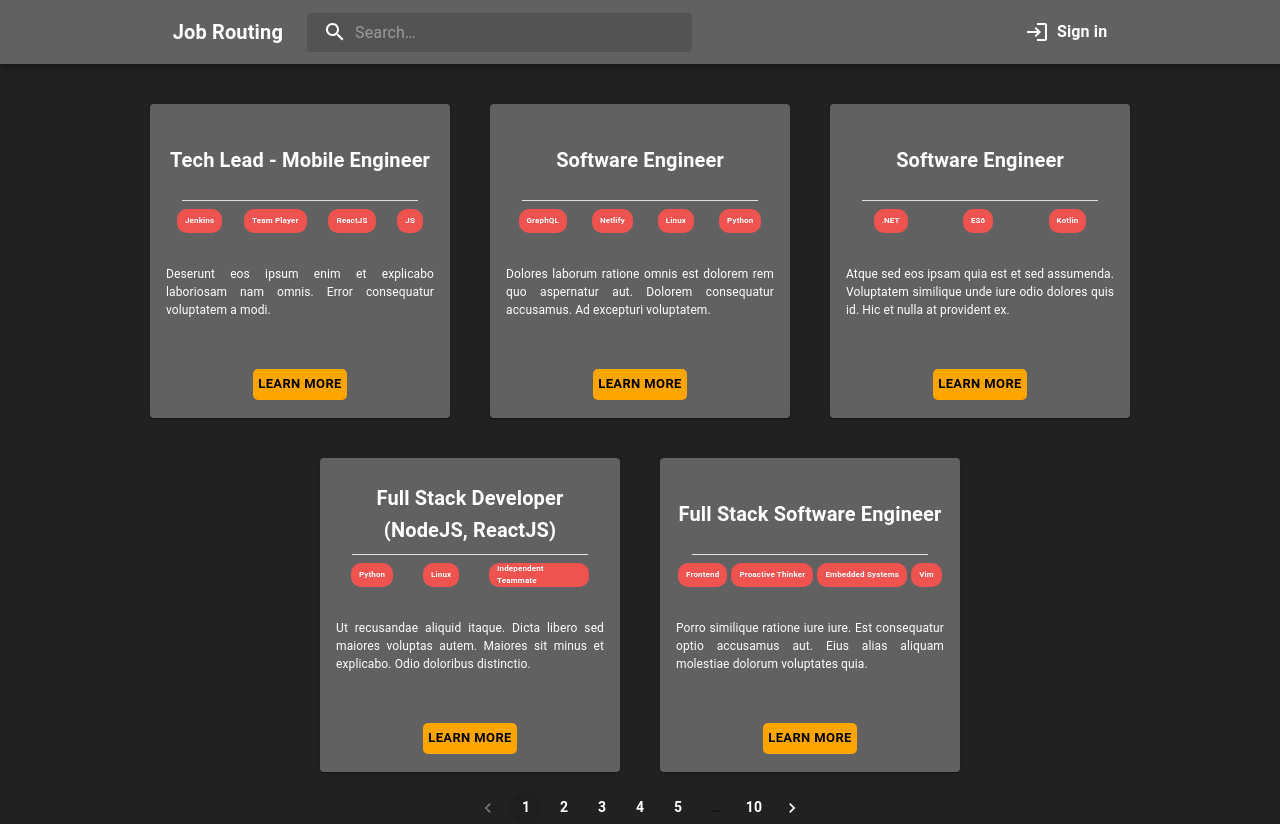
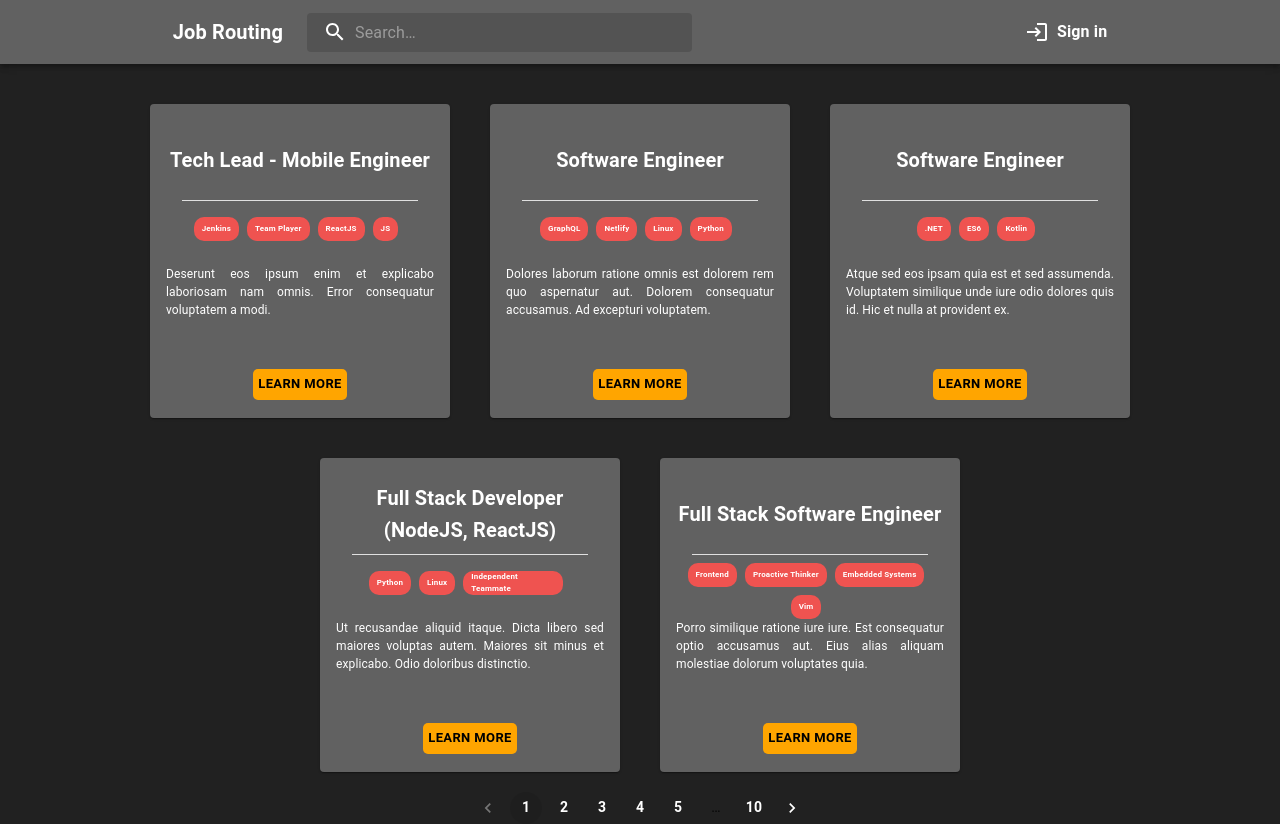
Before and after one commit to thphuong204/material-ui-basic-app, a React (Create React App) app: page / in a window 1280 px wide. Built offline with nearby package versions, Linux system fonts and the light colour scheme.

Commit message:
alignItems, justifyContent Stack component: center, set marginRight for Chip components

```diff
--- a/src/components/JobCardsList.js
+++ b/src/components/JobCardsList.js
@@ -88,15 +88,17 @@ export function JobCardMUI({ jobObject, skillsList }) {
                         spacing={1}
                         columns={{ xs: 6, md: 4 }}
                         sx={{
-                            justifyContent: "space-around",
                             flexWrap: "wrap",
                             my: 1,
                             height: "48px",
+                            alignItems: "center",
+                            justifyContent: "center",
                         }}
                     >
                         {skillsList.map((skill) => {
                             return (
-                                <Chip key={skill}
+                                <Chip
+                                    key={skill}
                                     label={
                                         <Box sx={{
                                             whiteSpace: "normal",
@@ -108,6 +110,7 @@ export function JobCardMUI({ jobObject, skillsList }) {
                                     size="small"
                                     style={{
                                         marginBottom: "8px",
+                                        marginRight: "8px",
                                         marginLeft: "0",
                                         maxWidth: "100px",
                                         height: "24px",
```
